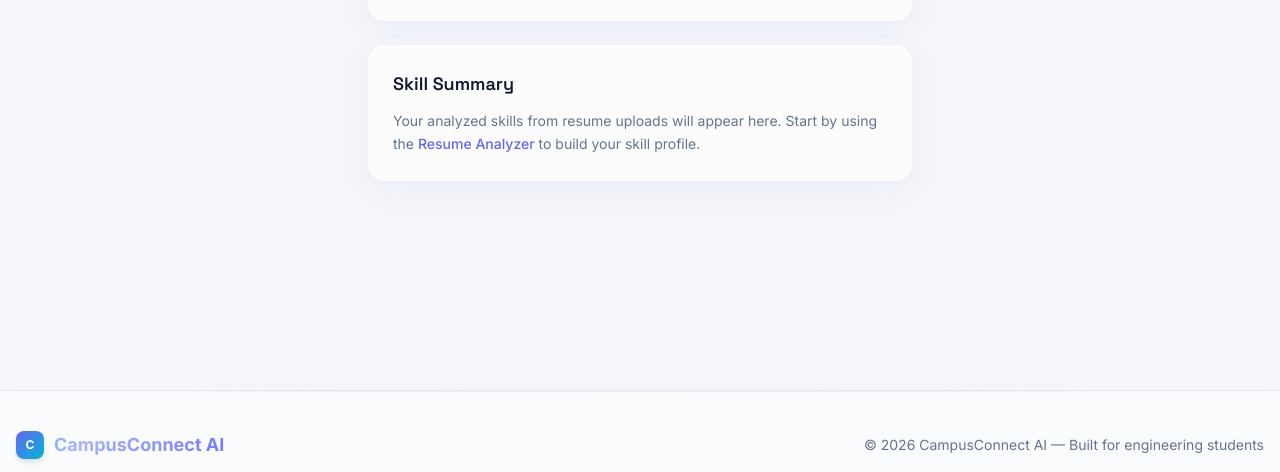
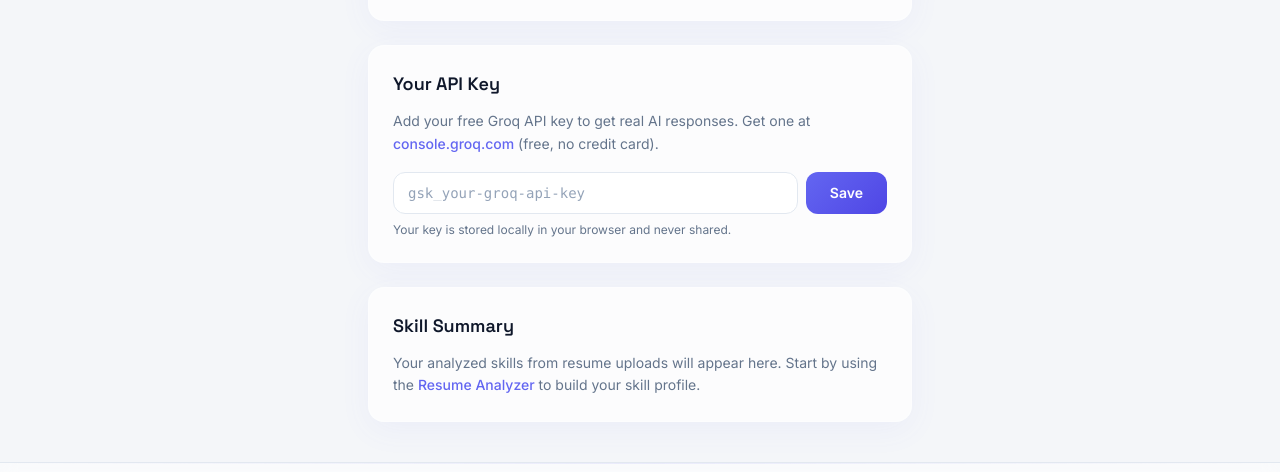
Before and after one commit to thanuj0902/campus-connect-ai, a React (Vite) app: page /profile in a window 1280 px wide. Shown: the part 301-773 px from the top of the page. Built offline with nearby package versions, Linux system fonts and the light colour scheme; no server answers; sample sign-in values are in the browser's storage.

Commit message:
feat: bring your own API key - users can add their own Groq/Gemini/OpenAI/Claude key for real AI responses

```diff
--- a/src/pages/MockInterview.jsx
+++ b/src/pages/MockInterview.jsx
@@ -1,7 +1,7 @@
 import { useState, useRef, useEffect } from 'react'
 import { generateInterviewQuestions, submitInterviewAnswer } from '../services/api'
 import LoadingSpinner from '../components/LoadingSpinner'
-import EmptyState from '../components/EmptyState'
+
 
 export default function MockInterview() {
   const [domain, setDomain] = useState('')
--- a/src/pages/Profile.jsx
+++ b/src/pages/Profile.jsx
@@ -1,8 +1,24 @@
+import { useState } from 'react'
 import { useAuth } from '../context/AuthContext'
 import EmptyState from '../components/EmptyState'
 
 export default function Profile() {
   const { user, login } = useAuth()
+  const [apiKey, setApiKey] = useState(() => localStorage.getItem('cc_api_key') || '')
+  const [provider, setProvider] = useState(() => localStorage.getItem('cc_api_provider') || 'groq')
+  const [saved, setSaved] = useState(false)
+
+  const saveApiKey = () => {
+    if (apiKey.trim()) {
+      localStorage.setItem('cc_api_key', apiKey.trim())
+      localStorage.setItem('cc_api_provider', provider)
+    } else {
+      localStorage.removeItem('cc_api_key')
+      localStorage.removeItem('cc_api_provider')
+    }
+    setSaved(true)
+    setTimeout(() => setSaved(false), 2000)
+  }
 
   if (!user) {
     return (
@@ -28,6 +44,28 @@ export default function Profile() {
       </div>
 
       <div className="glass-card rounded-2xl p-6 mt-6">
+        <h2 className="font-semibold text-lg mb-3">Your API Key</h2>
+        <p className="text-sm text-text-muted mb-4 leading-relaxed">
+          Add your free Groq API key to get real AI responses. Get one at{' '}
+          <a href="https://console.groq.com" target="_blank" rel="noopener noreferrer" className="text-primary font-medium hover:underline">console.groq.com</a>
+          {' '}(free, no credit card).
+        </p>
+        <div className="flex gap-2">
+          <input
+            type="text"
+            value={apiKey}
+            onChange={(e) => { setApiKey(e.target.value); setSaved(false) }}
+            placeholder="gsk_your-groq-api-key"
+            className="input-field flex-1 font-mono text-sm"
+          />
+          <button onClick={saveApiKey} className="btn-primary whitespace-nowrap">
+            {saved ? 'Saved!' : 'Save'}
+          </button>
+        </div>
+        <p className="text-xs text-text-muted mt-2">Your key is stored locally in your browser and never shared.</p>
+      </div>
+
+      <div className="glass-card rounded-2xl p-6 mt-6">
         <h2 className="font-semibold text-lg mb-3">Skill Summary</h2>
         <p className="text-sm text-text-muted leading-relaxed">
           Your analyzed skills from resume uploads will appear here. Start by using the{' '}
--- a/src/services/api.js
+++ b/src/services/api.js
@@ -3,10 +3,21 @@ if (API_BASE !== '/api' && !API_BASE.match(/\/api\/?$/)) {
   API_BASE = API_BASE.replace(/\/+$/, '') + '/api'
 }
 
+function getApiKeyHeader() {
+  const key = localStorage.getItem('cc_api_key')
+  const provider = localStorage.getItem('cc_api_provider') || 'groq'
+  const headers = {}
+  if (key) {
+    headers['x-api-key'] = key
+    headers['x-api-provider'] = provider
+  }
+  return headers
+}
+
 async function fetchFromClaude(endpoint, body) {
   const res = await fetch(`${API_BASE}/claude/${endpoint}`, {
     method: 'POST',
-    headers: { 'Content-Type': 'application/json' },
+    headers: { 'Content-Type': 'application/json', ...getApiKeyHeader() },
     body: JSON.stringify(body),
   })
   if (!res.ok) {
@@ -22,6 +33,7 @@ export async function uploadResume(file, targetRole) {
   formData.append('targetRole', targetRole)
   const res = await fetch(`${API_BASE}/claude/upload-resume`, {
     method: 'POST',
+    headers: getApiKeyHeader(),
     body: formData,
   })
   if (!res.ok) {
```
Also changed, not shown: 1 other file (tests, documents, lock files or other folders).
